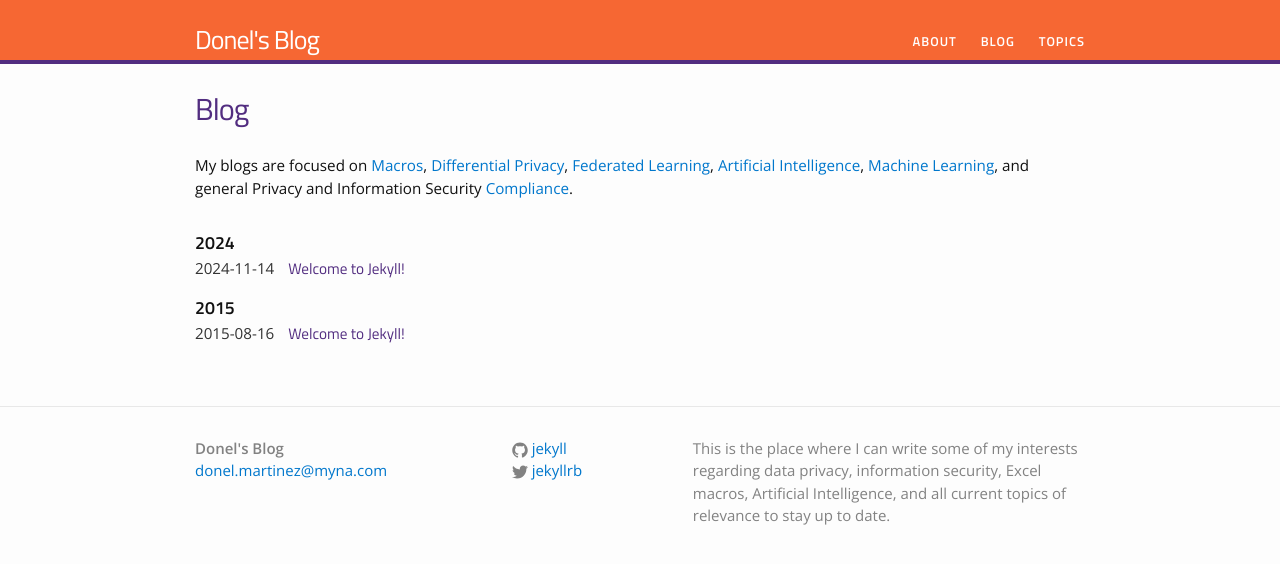
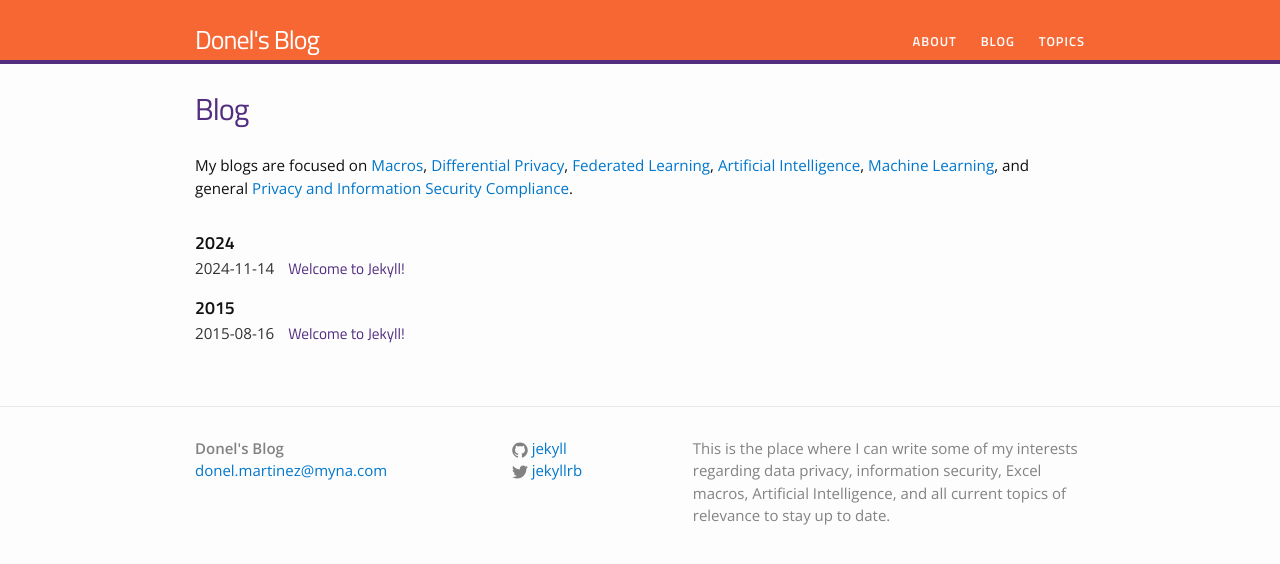
Before and after one commit to donelmartinez/donelmartinez.github.io, a Jekyll site: the page built from blog.md, in a window 1280 px wide. Shown: the top 564 px of the page. Built offline with Jekyll 4.4.1, drawn with Linux system fonts in a browser that asks for light colours.

Commit message:
additional updates

```diff
--- a/_config.yml
+++ b/_config.yml
@@ -15,6 +15,7 @@ markdown: kramdown
 
 # Other options
 permalink: blog/:year/:month/:title
+permalink: blog/:categories
 job.title: "Always learning"
 excerpt_separator: "<!--more-->"
 
--- a/blog.md
+++ b/blog.md
@@ -4,7 +4,7 @@ title: Blog
 permalink: /blog/
 ---
 
-My blogs are focused on <a href="/categories/#Macros" style="font-weight:normal;"> Macros</a>, <a href="/categories/#DiferentialPrivacy" style="font-weight:normal;"> Differential Privacy</a>, <a href="/categories/#FederatedLearning" style="font-weight:normal;"> Federated Learning</a>, <a href="/categories/#AI" style="font-weight:normal;"> Artificial Intelligence</a>, <a href="/categories/#MachineLearning" style="font-weight:normal;"> Machine Learning</a>, and general Privacy and Information Security <a href="/categories/#Compliance" style="font-weight:normal;"> Compliance</a>.
+My blogs are focused on <a href="/categories/#Macros" style="font-weight:normal;"> Macros</a>, <a href="/categories/#DiferentialPrivacy" style="font-weight:normal;"> Differential Privacy</a>, <a href="/categories/#FederatedLearning" style="font-weight:normal;"> Federated Learning</a>, <a href="/categories/#AI" style="font-weight:normal;"> Artificial Intelligence</a>, <a href="/categories/#MachineLearning" style="font-weight:normal;"> Machine Learning</a>, and general <a href="/categories/#Compliance" style="font-weight:normal;"> Privacy and Information Security Compliance</a>.
 
 <ul class="listing">
 {% for post in site.posts %}
```
